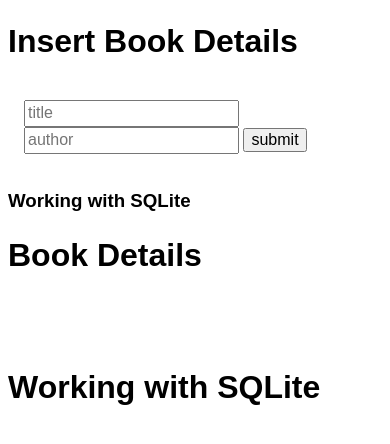
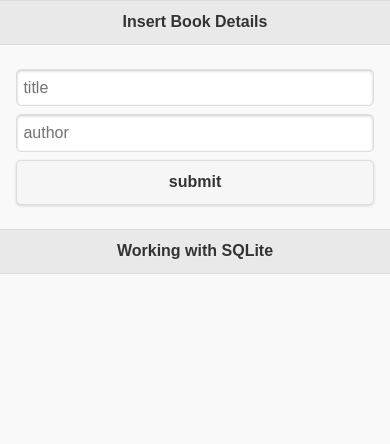
Before and after one commit to Aisha04/PermanentStorage, a plain HTML site: page index.html in a window 390 px wide. Drawn offline with nearby package versions, Linux system fonts and the light colour scheme; some packages are replaced by stand-ins of ours.

Commit message:
Update index.html

```diff
--- a/index.html
+++ b/index.html
@@ -8,11 +8,11 @@
 
 
 
-<link rel="stylesheet" href="js/jquery.mobile-1.4.5.css">
+<link rel="stylesheet" href="jquery.mobile-1.4.5.css">
 
-<script src="js/jquery.js"></script>
+<script src="jquery.js"></script>
 
-<script src="js/jquery.mobile-1.4.5.js"></script>
+<script src="jquery.mobile-1.4.5.js"></script>
 
 <script src="cordova.js"></script>
 
```
